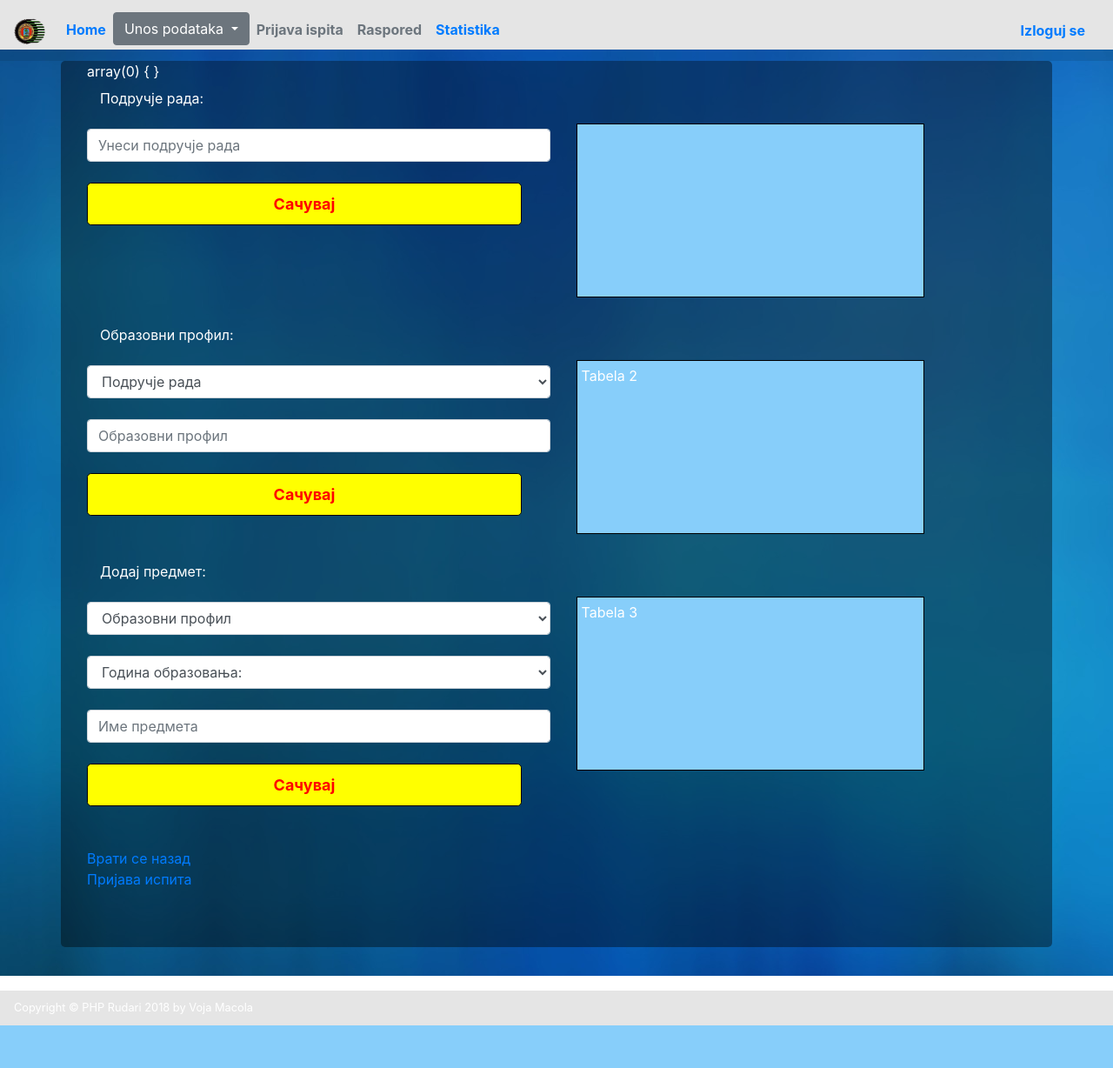
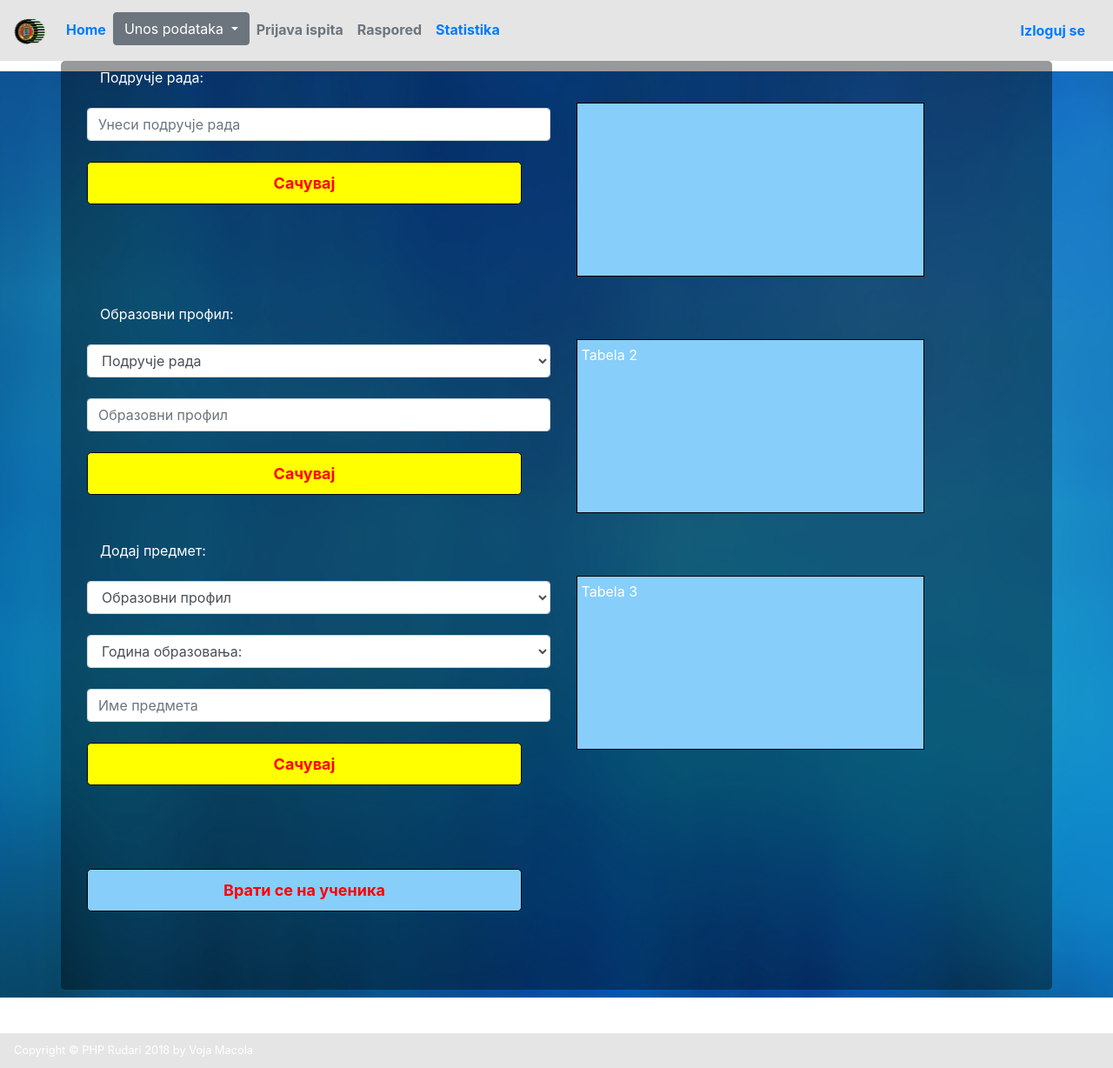
Before and after one commit to PHPRudari/saobracajna_skola, a CodeIgniter app: page /saobracajna_skola/index.php/admin/predmet in a window 1280 px wide. Shown: the whole page at 87% size. Before the commit the page ends 1179 px from the top, so only its background shows below. Run offline with CodeIgniter, Linux system fonts and the light colour scheme; the visitor is signed in with stand-in values (Sample User, id 1); data that the repository does not hold is empty; some libraries are stand-ins or nearby versions.

Commit message:
врати се

```diff
--- a/application/views/predmet.php
+++ b/application/views/predmet.php
@@ -1,5 +1,5 @@
 <?php
-var_dump($godina_obrazovanja);
+//var_dump($godina_obrazovanja);
 ?>
 
 <body>
@@ -133,7 +133,7 @@ var_dump($godina_obrazovanja);
 
 
                   <!--<label class="col-form-label col-sm-12" for="obrazovni_profil"><p><p> </p></label>-->
-                <!--<input type="text" class="form-control col-sm-12" name="obrazovni_profil" placeholder="Образовни профил" value="<?php echo set_value("obrazovni_profil"); ?>"><?php echo form_error("obrazovni_profil", '<span style="color:red">', '</span>'); ?><br>-->
+                <!--<input type="text" class="form-control col-sm-12" name="obrazovni_profil" placeholder="Образовни профил" value="</?php echo set_value("obrazovni_profil"); ?>"></?php echo form_error("obrazovni_profil", '<span style="color:red">', '</span>'); ?><br>-->
 
 
 
@@ -158,7 +158,7 @@ var_dump($godina_obrazovanja);
 
 
                 <!--<label class="col-form-label col-sm-12" for="godina_obrazovanja"><p><p> </p></label>-->
-                <!--<input type="text" class="form-control col-sm-12" name="godina_obrazovanja" placeholder="Година образовања" value="<?php echo set_value("godina_obrazovanja"); ?>"><?php echo form_error("godina_obrazovanja", '<span style="color:red">', '</span>'); ?><br>-->
+                <!--<input type="text" class="form-control col-sm-12" name="godina_obrazovanja" placeholder="Година образовања" value="</?php echo set_value("godina_obrazovanja"); ?>"></?php echo form_error("godina_obrazovanja", '<span style="color:red">', '</span>'); ?><br>-->
 
                 <select name="godina_obrazovanja" class="form-control ">
                    <option selected hidden>Година образовања:</option>
@@ -178,9 +178,15 @@ var_dump($godina_obrazovanja);
 
                 <!--<input type="submit" class="dugme3 btn btn-primary btn-lg btn-block" name="izmeni" value="Измени">-->
                 <!--<input type="submit" class="dugme3 btn btn-primary btn-lg btn-block" name="obrisi" value="Обриши">-->
-                <input type="submit" class="dugme1 btn btn-primary btn-lg btn-block" name="snimi" value="Сачувај"><br><br>
-                <a href="<?php echo site_url($controller . "/ucenik") ?>">Врати се назад</a><br>
-                <a href="<?php echo site_url($controller . "/prijava_ispita") ?>">Пријава испита</a>
+                <input type="submit" class="dugme1 btn btn-primary btn-lg btn-block" name="snimi" value="Сачувај"><br><br><br><br>
+
+
+
+
+            <a class="dugme3 btn btn-primary btn-lg btn-block" href="<?php echo site_url($controller . "/ucenik/"); ?>">Врати се на ученика</a><br>
+
+
+                <!--<a href="<?php echo site_url($controller . "/prijava_ispita") ?>">Пријава испита</a>-->
             </div>
             </form>
         </div>
```
